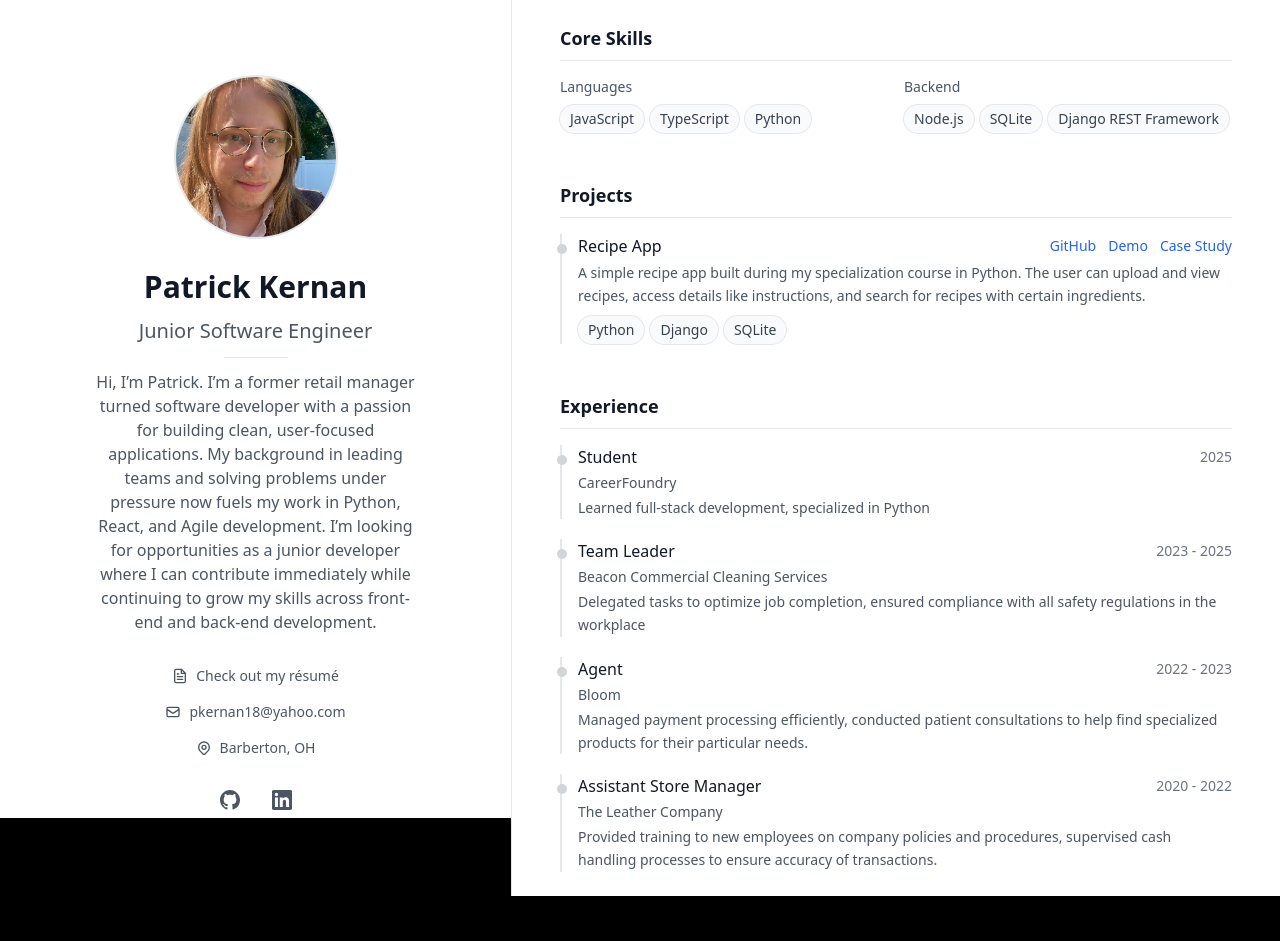
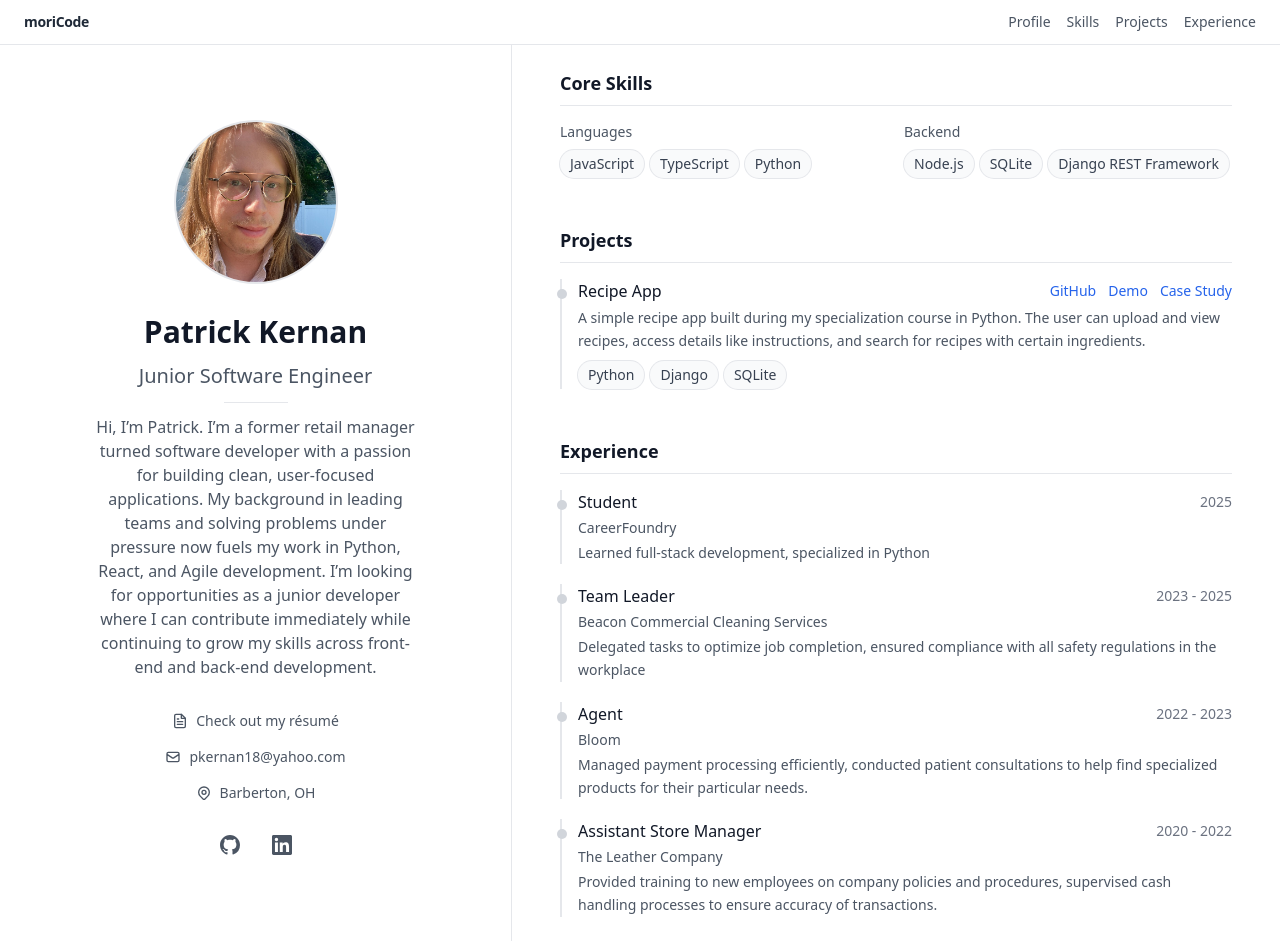
Before and after one commit to includeheart/new-portfolio-site, a Next.js app: page / in a window 1280 px wide. Before the commit the page ends 896 px from the top, so only its background shows below. Built offline with nearby package versions, Linux system fonts and the light colour scheme.

Commit message:
Navbar Update

```diff
--- a/app/globals.css
+++ b/app/globals.css
@@ -2,6 +2,11 @@
 @tailwind components;
 @tailwind utilities;
 
+/* Smooth scrolling for in-page anchor links */
+html:focus-within {
+	scroll-behavior: smooth;
+}
+
 body {
 	background-color: #000;
 }
--- a/app/page.tsx
+++ b/app/page.tsx
@@ -5,29 +5,43 @@ import ExperienceSection from './components/ExperienceSection';
 
 export default function MinimalistPortfolio() {
 	return (
-		<main className="min-h-screen md:h-screen flex flex-col bg-white dark:bg-gray-900 pb-16 sm:pb-0">
-			<div className="flex-1 grid grid-cols-1 md:grid-cols-5">
+		<main className="min-h-screen flex flex-col bg-white dark:bg-gray-900 pb-16 sm:pb-0">
+			{/* Sticky Top Navigation */}
+			<div className="sticky top-0 z-30 backdrop-blur supports-[backdrop-filter]:bg-white/70 dark:supports-[backdrop-filter]:bg-gray-900/70 border-b border-gray-200 dark:border-gray-800">
+				<div className="max-w-7xl mx-auto px-4 sm:px-6 py-3 flex items-center gap-6">
+					<a href="#profile" className="text-sm font-semibold tracking-tight text-gray-800 dark:text-gray-100 hover:text-blue-600 dark:hover:text-blue-400">moriCode</a>
+					<nav className="ml-auto flex flex-wrap gap-4 text-sm">
+						<a href="#profile" className="text-gray-600 dark:text-gray-400 hover:text-blue-600 dark:hover:text-blue-400 transition-colors">Profile</a>
+						<a href="#skills" className="text-gray-600 dark:text-gray-400 hover:text-blue-600 dark:hover:text-blue-400 transition-colors">Skills</a>
+						<a href="#projects" className="text-gray-600 dark:text-gray-400 hover:text-blue-600 dark:hover:text-blue-400 transition-colors">Projects</a>
+						<a href="#experience" className="text-gray-600 dark:text-gray-400 hover:text-blue-600 dark:hover:text-blue-400 transition-colors">Experience</a>
+					</nav>
+				</div>
+			</div>
+			<div className="flex-1 grid grid-cols-1 md:grid-cols-5 items-stretch min-h-screen">
 				{/* Left Column - Profile */}
-				<div className="md:col-span-2 border-b md:border-b-0 md:border-r border-gray-200 dark:border-gray-800 md:flex md:items-center">
-					<ProfileSection />
-				</div>
+				<section id="profile" className="md:col-span-2 border-b md:border-b-0 md:border-r border-gray-200 dark:border-gray-800 scroll-mt-24 self-stretch min-h-full bg-white dark:bg-gray-900">
+					<div className="h-full md:flex md:items-center">
+						<ProfileSection />
+					</div>
+				</section>
 
 				{/* Right Column - Skills and Experience */}
-				<div className="md:col-span-3 flex flex-col md:justify-center">
+				<div className="md:col-span-3 flex flex-col md:justify-center h-full min-h-full">
 					{/* Skills Section */}
-					<div className="">
+					<section id="skills" className="scroll-mt-24">
 						<SkillsSection />
-					</div>
+					</section>
 
 					{/* Projects Section */}
-					<div>
+					<section id="projects" className="scroll-mt-24">
 						<ProjectSection />
-					</div>
+					</section>
 
 					{/* Experience Section */}
-					<div>
+					<section id="experience" className="scroll-mt-24">
 						<ExperienceSection />
-					</div>
+					</section>
 				</div>
 			</div>
 		</main>
```
